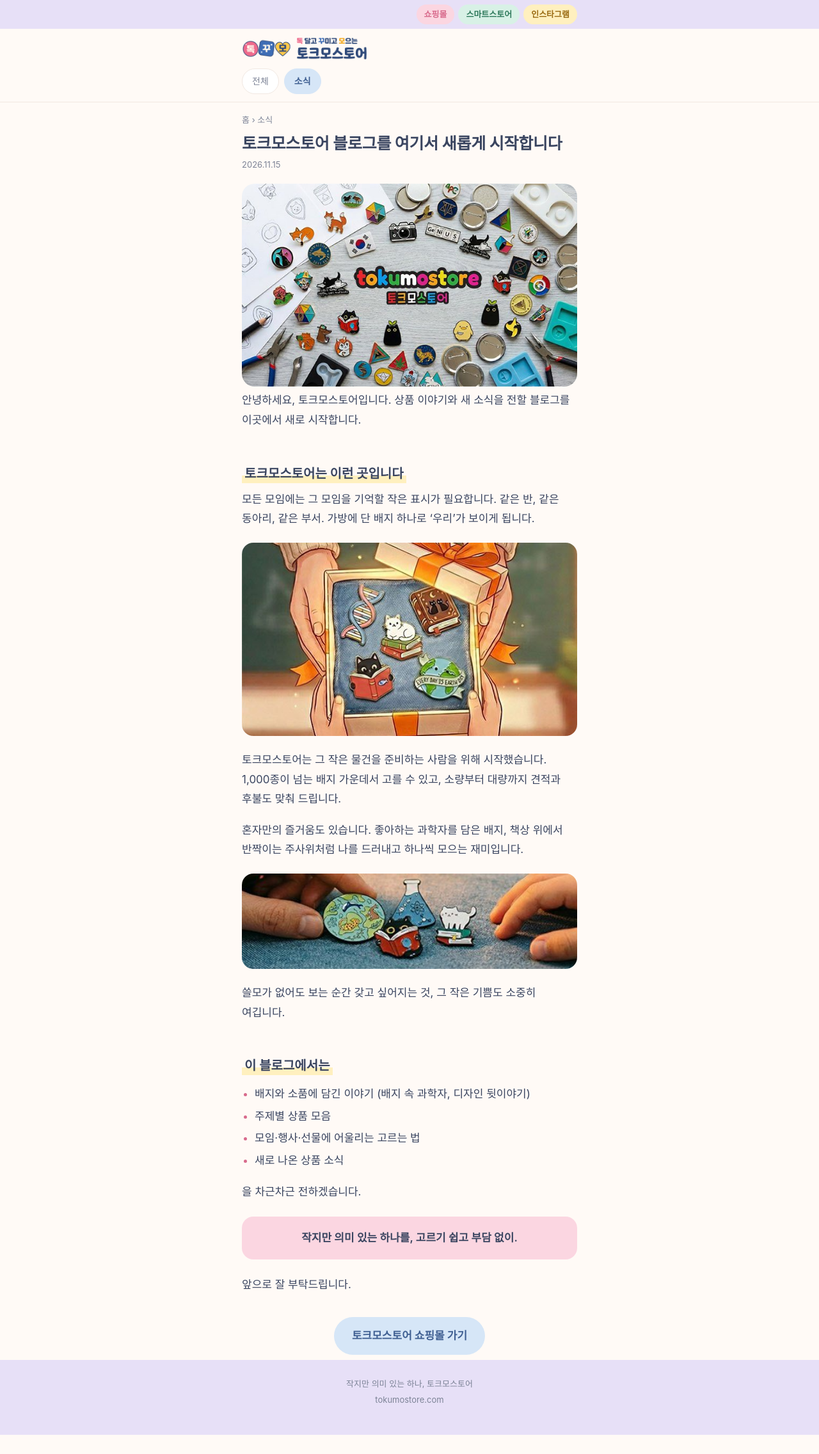
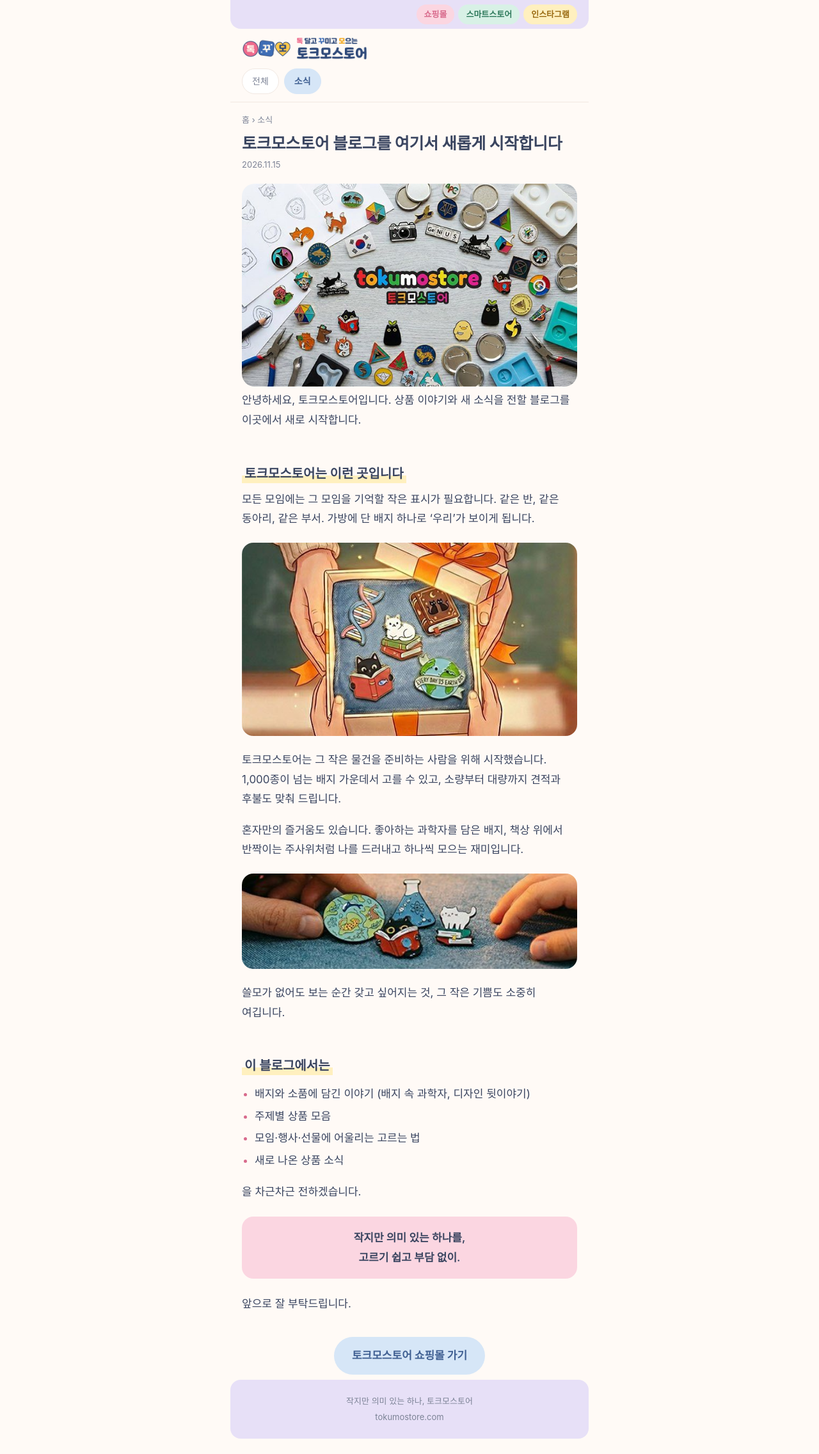
Before and after one commit to tokumostore/blog, a Jekyll site: the page built from _posts/2026-11-15-blog-start.md, in a window 1280 px wide. Shown: the whole page at 64% size. Built offline with Jekyll 4.4.1, drawn with Linux system fonts in a browser that asks for light colours; some web fonts are replaced; before the commit the page ends 2242 px from its top, so only the background shows below that.

Commit message:
위아래 띠를 가운데 폭에 맞추고 표어 줄나눔 고침
Co-Authored-By: Claude Opus 5.5 <noreply@anthropic.com>
Claude-Session: https://claude.ai/code/session_019xrNX8f3RaafwYJyxCUAhu

```diff
--- a/_posts/2026-11-15-blog-start.md
+++ b/_posts/2026-11-15-blog-start.md
@@ -35,6 +35,6 @@ image_alt: 토크모스토어 로고를 둘러싼 여러 가지 배지
 
 을 차근차근 전하겠습니다.
 
-> 작지만 의미 있는 하나를, 고르기 쉽고 부담 없이.
+> 작지만 의미 있는 하나를,<br>고르기 쉽고 부담 없이.
 
 앞으로 잘 부탁드립니다.
--- a/assets/css/style.css
+++ b/assets/css/style.css
@@ -62,17 +62,16 @@ img{max-width:100%;height:auto;display:block}
 .wrap{max-width:var(--page-width);margin:0 auto;padding:0 18px}
 
 /* [3] 위: 링크 줄·로고·카테고리 ----------------------------- */
-.topbar{background:var(--lav)}
-.top-links{display:flex;justify-content:flex-end;gap:6px;padding-top:7px;padding-bottom:7px}
+.top-links{display:flex;justify-content:flex-end;gap:6px;padding-top:7px;padding-bottom:7px;background:var(--lav);border-radius:0 0 var(--r-thumb) var(--r-thumb)}
 .tl{font-size:var(--fs-small);font-weight:600;padding:4px 12px;border-radius:999px}
 .tl-1{background:var(--pink);color:var(--pink-ink)}
 .tl-2{background:var(--mint);color:var(--mint-ink)}
 .tl-3{background:var(--yellow);color:var(--yellow-ink)}
-.site-header{background:var(--bg);border-bottom:1px solid var(--line)}
+.site-header{background:var(--bg)}
 .header-row{display:flex;align-items:center;height:62px}
 .logo img{height:36px;width:auto}
 @media (prefers-color-scheme:dark){.logo img{background:#fff;border-radius:10px;padding:3px 8px}}
-.cat-nav{display:flex;gap:8px;overflow-x:auto;padding-bottom:12px;scrollbar-width:none}
+.cat-nav{display:flex;gap:8px;overflow-x:auto;padding-bottom:12px;border-bottom:1px solid var(--line);scrollbar-width:none}
 .cat-nav::-webkit-scrollbar{display:none}
 .chip{flex:none;font-size:var(--fs-btn);padding:6px 15px;border-radius:999px;background:var(--card);border:1px solid var(--line);color:var(--sub)}
 .chip.on{background:var(--blue);border-color:var(--blue);color:var(--blue-ink);font-weight:600}
@@ -121,5 +120,6 @@ main{padding-top:8px;padding-bottom:40px}
 .related-title{font-size:var(--fs-item);margin:8px 0 0}
 
 /* [6] 아래 ---------------------------------------------------- */
-.site-footer{background:var(--lav);padding:24px 0 40px;font-size:var(--fs-small);color:var(--sub);text-align:center}
+.site-footer{padding:0 0 24px;font-size:var(--fs-small);color:var(--sub);text-align:center}
+.site-footer .wrap{background:var(--lav);border-radius:var(--r-thumb);padding-top:20px;padding-bottom:20px}
 .site-footer p{margin:2px 0}
```
